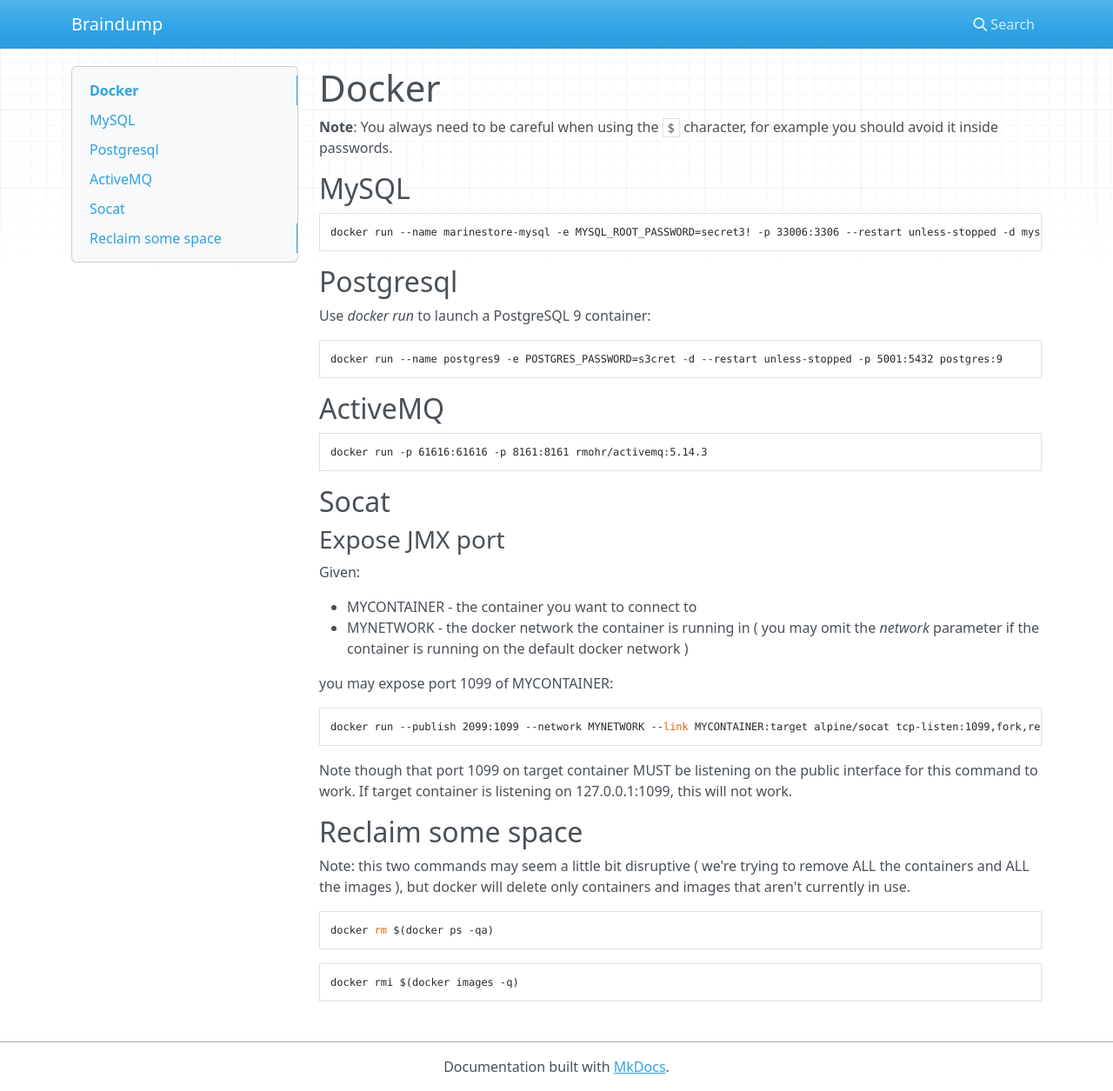
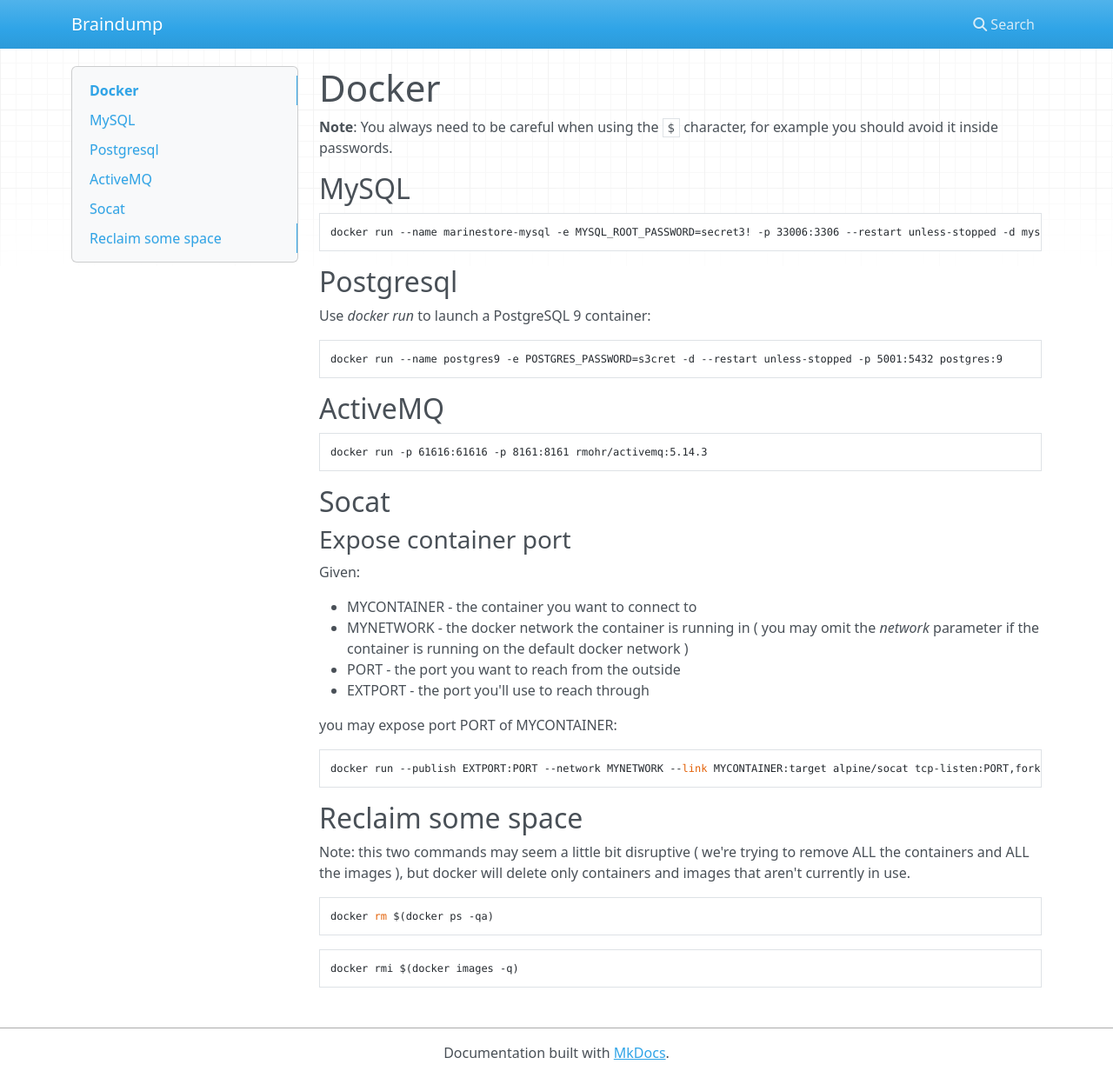
Before and after one commit to anotherMe/braindump, an MkDocs documentation site: the page built from docs/docker/docker.md, in a window 1280 px wide and 1255 px high. Shown: the whole window at 87% size. Built offline with MkDocs 1.6.1, drawn with Linux system fonts in a browser that asks for light colours; nearby versions of some CDN libraries.

Commit message:
Created a dedicated "docker" folder

````diff
--- a/docs/misc/docker.md
+++ b/docs/docker/docker.md
@@ -26,20 +26,21 @@ docker run -p 61616:61616 -p 8161:8161 rmohr/activemq:5.14.3
 
 ## Socat
 
-### Expose JMX port
+### Expose container port
 
 Given:
 
 - MYCONTAINER - the container you want to connect to
 - MYNETWORK - the docker network the container is running in ( you may omit the *network* parameter if the container is running on the default docker network )
+- PORT - the port you want to reach from the outside
+- EXTPORT - the port you'll use to reach through
 
-you may expose port 1099 of MYCONTAINER:
+you may expose port PORT of MYCONTAINER:
 
 ```bash
-docker run --publish 2099:1099 --network MYNETWORK --link MYCONTAINER:target alpine/socat tcp-listen:1099,fork,reuseaddr tcp-connect:target:1099
+docker run --publish EXTPORT:PORT --network MYNETWORK --link MYCONTAINER:target alpine/socat tcp-listen:PORT,fork,reuseaddr tcp-connect:target:PORT
 ```
 
-Note though that port 1099 on target container MUST be listening on the public interface for this command to work. If target container is listening on 127.0.0.1:1099, this will not work.
 
 
 ## Reclaim some space
````
Also changed, not shown: docs/docker/index.md (added, +3 -0 lines), docs/misc/index.md (+0 -2 lines), docs/docker/docker_stack.md (renamed from docs/misc/docker_stack.md).
